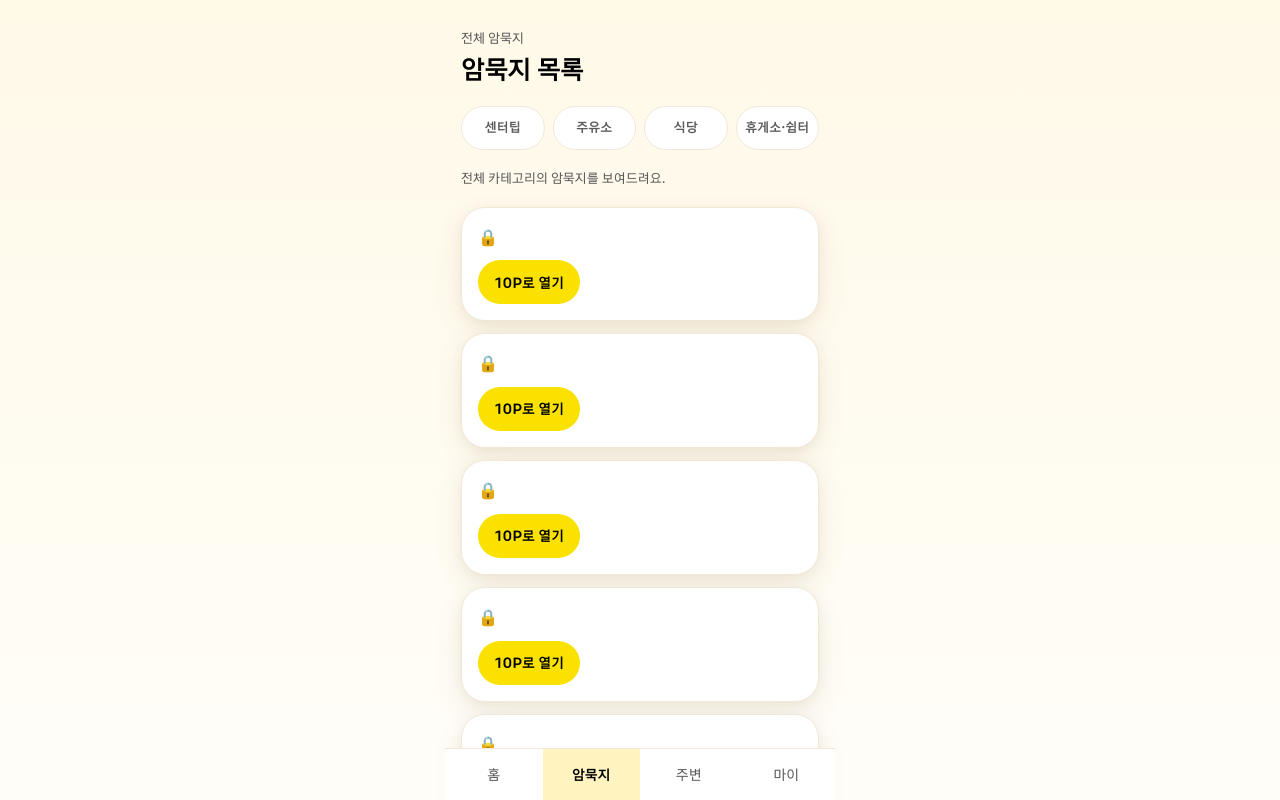
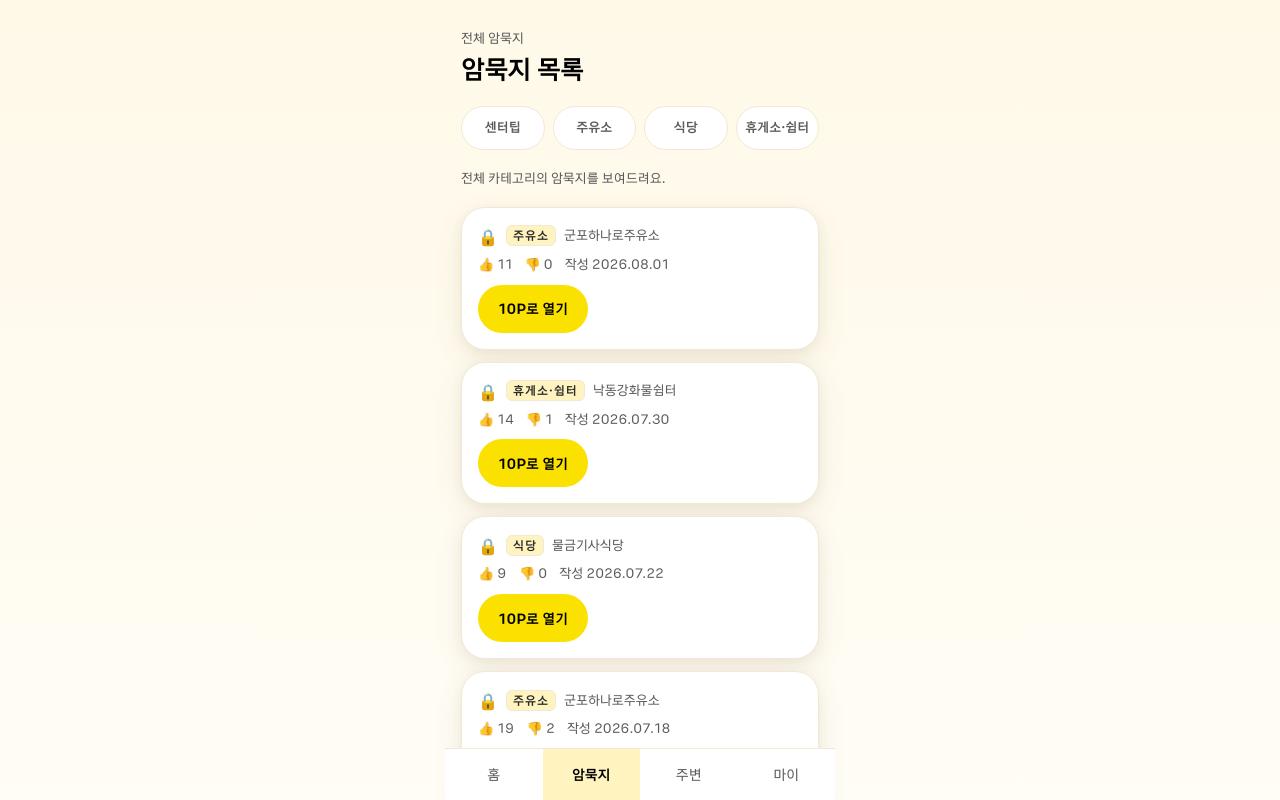
Before and after one commit to Crew-97/gilbeot, a Next.js app: page /cards in a window 1280 px wide. Shown: the top 800 px of the page. Built offline with nearby package versions, Linux system fonts and the light colour scheme.

Commit message:
feat: 잠긴 카드 표시와 공통 헤더 적용

```diff
--- a/app/cards/page.jsx
+++ b/app/cards/page.jsx
@@ -6,6 +6,7 @@ import { useStore } from '@/components/StoreProvider'
 import { getCards } from '@/lib/store'
 import { EmptyState } from '@/components/EmptyState'
 import { ErrorState } from '@/components/ErrorState'
+import { LockedCardSummary } from '@/components/LockedCardSummary'
 
 const CATEGORIES = [
   { key: 'center_tip', label: '센터팁' },
@@ -91,23 +92,23 @@ function CardsContent() {
             const cardPlace = card.placeId
               ? state.places.find((item) => item.id === card.placeId)
               : null
+            const cardCenter =
+              card.category === 'center_tip'
+                ? state.centers.find((item) => item.id === card.centerId)
+                : null
 
             return (
               <article
                 key={card.id}
                 className="rounded-lg border border-hairline bg-paper p-4 shadow-block animate-card-in"
               >
+                {card.isUnlocked ? (
                   <button
                     type="button"
                     onClick={() => router.push(`/cards/${encodeURIComponent(card.id)}`)}
                     className="min-h-11 w-full text-left"
                   >
-                  <h2 className="text-body font-bold text-ink-000">
-                    {card.isUnlocked ? '' : '🔒 '}
-                    {card.title}
-                  </h2>
-
-                  {card.isUnlocked ? (
+                    <h2 className="text-body font-bold text-ink-000">{card.title}</h2>
                     <>
                       {card.reason ? (
                         <p className="mt-2 line-clamp-1 text-body-sm text-ink-700">{card.reason}</p>
@@ -119,12 +120,14 @@ function CardsContent() {
                         <span>작성 {formatDate(card.createdAt)}</span>
                       </div>
                     </>
+                  </button>
                 ) : (
-                    <span className="mt-3 inline-flex min-h-11 items-center rounded-pill bg-yellow-500 px-4 text-body-sm font-bold text-ink-000">
-                      10P로 열기
-                    </span>
+                  <LockedCardSummary
+                    card={card}
+                    placeName={cardCenter?.name || cardPlace?.name || ''}
+                    onUnlock={() => router.push(`/cards/${encodeURIComponent(card.id)}`)}
+                  />
                 )}
-                </button>
               </article>
             )
           })}
--- a/app/destination/page.jsx
+++ b/app/destination/page.jsx
@@ -6,6 +6,7 @@ import { useStore } from '@/components/StoreProvider'
 import { createDispatch, getCards } from '@/lib/store'
 import { EmptyState } from '@/components/EmptyState'
 import { ErrorState } from '@/components/ErrorState'
+import { Header } from '@/components/Header'
 import { MockBadge } from '@/components/MockBadge'
 
 const MOCK_ORIGIN = {
@@ -40,14 +41,18 @@ export default function DestinationPage() {
   }
 
   return (
-    <main className="mx-auto flex min-h-screen max-w-[390px] flex-col gap-6 px-4 py-6">
-      <header className="flex flex-col gap-2">
+    <main className="mx-auto flex min-h-screen max-w-[390px] flex-col gap-6 px-4 pb-6">
+      <Header
+        title="출발지와 도착지를 입력하세요"
+        onBack={() => router.back()}
+      />
+
+      <div className="flex flex-col gap-2">
         <span className="text-caption font-bold text-ink-500">이번 운행</span>
-        <h1 className="text-title-2 tracking-tight text-ink-000">출발지와 도착지를 입력하세요</h1>
         <p className="text-body-sm text-ink-500">
           도착지와 주변 장소에 쌓인 암묵지를 먼저 확인할 수 있어요.
         </p>
-      </header>
+      </div>
 
       <section className="flex flex-col gap-3">
         <div className="flex items-center justify-between">
--- a/app/home/page.jsx
+++ b/app/home/page.jsx
@@ -14,6 +14,7 @@ import { loadKakaoMaps } from '@/lib/kakao'
 import { Button } from '@/components/Button'
 import { EmptyState } from '@/components/EmptyState'
 import { ErrorState } from '@/components/ErrorState'
+import { Header } from '@/components/Header'
 import { MockBadge } from '@/components/MockBadge'
 import { PointText } from '@/components/PointText'
 
@@ -255,14 +256,12 @@ export default function HomePage() {
   }
 
   return (
-    <main className="mx-auto flex min-h-screen max-w-[390px] flex-col gap-5 px-4 py-6">
-      <header className="flex items-center justify-between">
-        <div>
-          <span className="text-caption text-ink-500">도착지</span>
-          <h1 className="mt-1 text-title-3 tracking-tight text-ink-000">{center.name}</h1>
-        </div>
-        <PointText amount={balance} showSign={false} />
-      </header>
+    <main className="mx-auto flex min-h-screen max-w-[390px] flex-col gap-5 px-4 pb-6">
+      <Header
+        title={center.name}
+        onBack={driving ? undefined : () => router.back()}
+        right={<PointText amount={balance} showSign={false} />}
+      />
 
       <section className="overflow-hidden rounded-lg border border-hairline bg-paper shadow-block">
         <div className="flex items-center justify-between border-b border-hairline px-4 py-3">
--- a/components/LockedCardSummary.jsx
+++ b/components/LockedCardSummary.jsx
@@ -7,7 +7,7 @@ import { Button } from '@/components/Button'
 // 제목이나 본문을 요약해 대신 보여주지 않는다 — 해금 구조가 무너진다
 
 const CATEGORY_LABELS = {
-  center_tip: '화물센터 팁',
+  center_tip: '센터팁',
   gas: '주유소',
   food: '식당',
   rest: '휴게소·쉼터',
@@ -31,13 +31,10 @@ export function LockedCardSummary({ card, placeName, onUnlock, failReason }) {
         {placeName ? <span className="text-caption text-ink-500">{placeName}</span> : null}
       </div>
 
-      <p className="mt-2 text-body-sm font-bold text-ink-000">잠긴 암묵지예요</p>
-
       <div className="mt-2 flex flex-wrap items-center gap-x-3 gap-y-1 text-caption text-ink-500">
-        <span>👍 도움됐어요 {card.helpfulCount}</span>
-        <span>👎 도움 안 됐어요 {card.notHelpfulCount}</span>
+        <span>👍 {card.helpfulCount}</span>
+        <span>👎 {card.notHelpfulCount}</span>
         <span>작성 {formatDate(card.createdAt)}</span>
-        {card.crossCheckCount > 0 ? <span>{card.crossCheckCount}명의 기사가 확인</span> : null}
       </div>
 
       {onUnlock ? (
```
Lines whose indentation alone changed are shown as unchanged.
